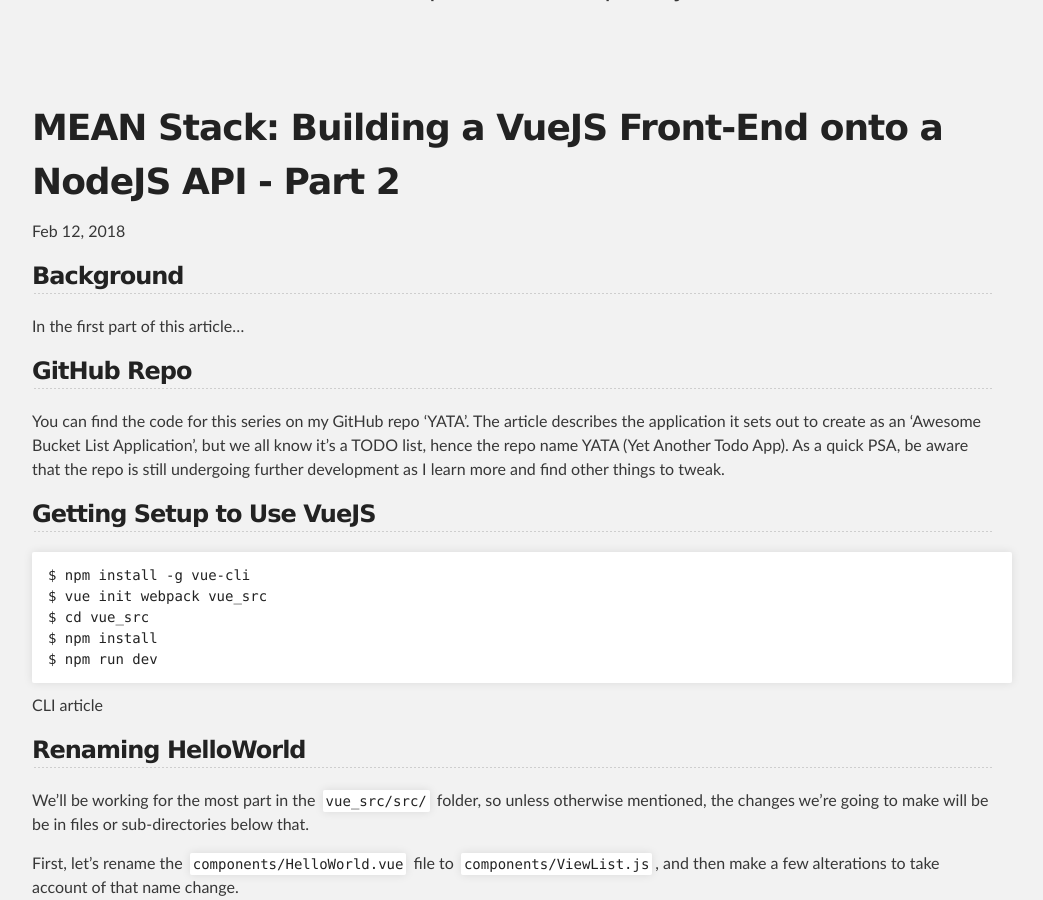
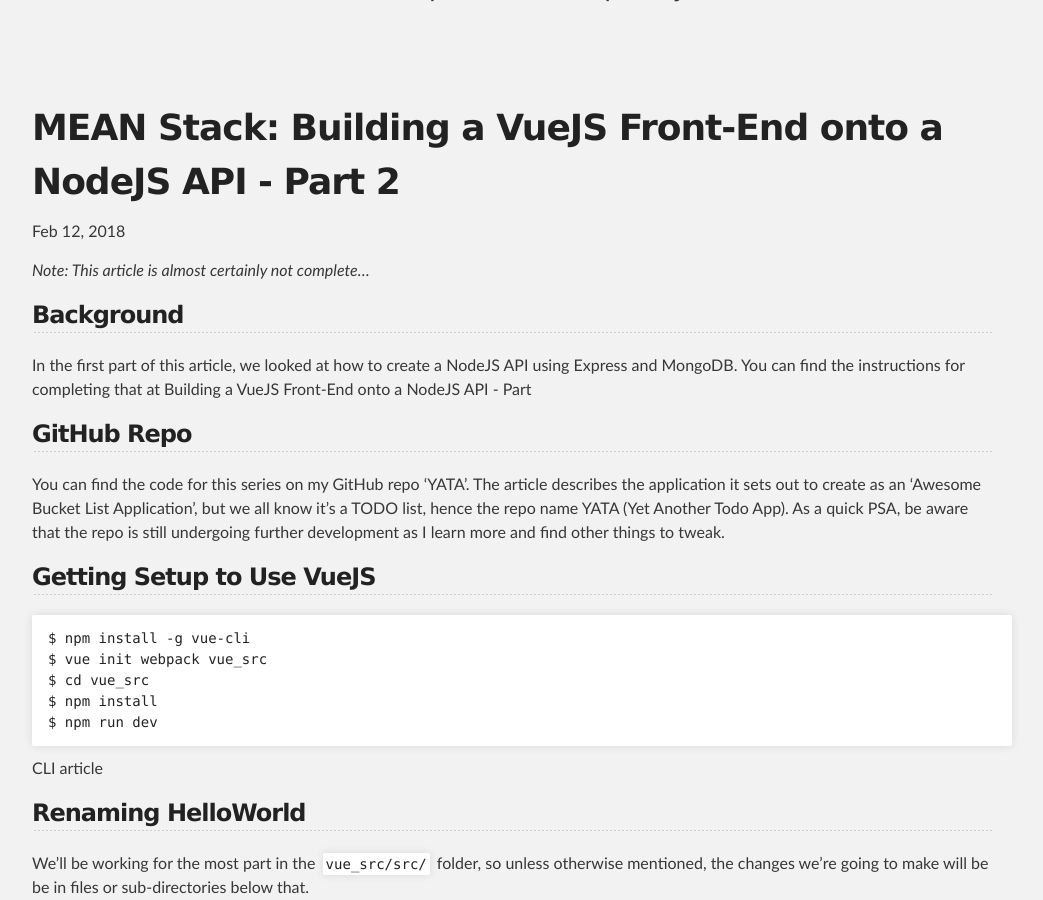
Before and after one commit to christopherallanperry/christopherallanperry.github.io, a Jekyll site: the page built from _posts/2018-02-12-mean_stack_with_node_and_vuejs_pt2.markdown, in a window 1280 px wide and 900 px high, scrolled down 303 px. Shown: the whole window, without its empty margins (128-1171 px from the left). Built offline with Jekyll 4.4.1, drawn with Linux system fonts in a browser that asks for light colours.

Commit message:
Blog post updates to 'Building a VueJS Front-end onto NodeJS'

```diff
--- a/_posts/2018-02-12-mean_stack_with_node_and_vuejs_pt2.markdown
+++ b/_posts/2018-02-12-mean_stack_with_node_and_vuejs_pt2.markdown
@@ -4,8 +4,10 @@ title:  "MEAN Stack: Building a VueJS Front-End onto a NodeJS API - Part 2"
 date:   2018-02-12 20:00:00 +0000
 categories: blog
 ---
+_Note: This article is almost certainly not complete..._
+
 ## Background
-In the first part of this article...
+In the first part of this article, we looked at how to create a NodeJS API using Express and MongoDB. You can find the instructions for completing that at [Building a VueJS Front-End onto a NodeJS API - Part ](https://christopherallanperry.github.io/blog/2018/02/08/mean_stack_with_node_and_vuejs_pt1.html)
 
 ## GitHub Repo
 You can find the code for this series on my [GitHub repo 'YATA'](https://github.com/christopherallanperry/yata). The article describes the application it sets out to create as an 'Awesome Bucket List Application', but we all know it's a TODO list, hence the repo name YATA (Yet Another Todo App). As a quick PSA, be aware that the repo is still undergoing further development as I learn more and find other things to tweak.
```
